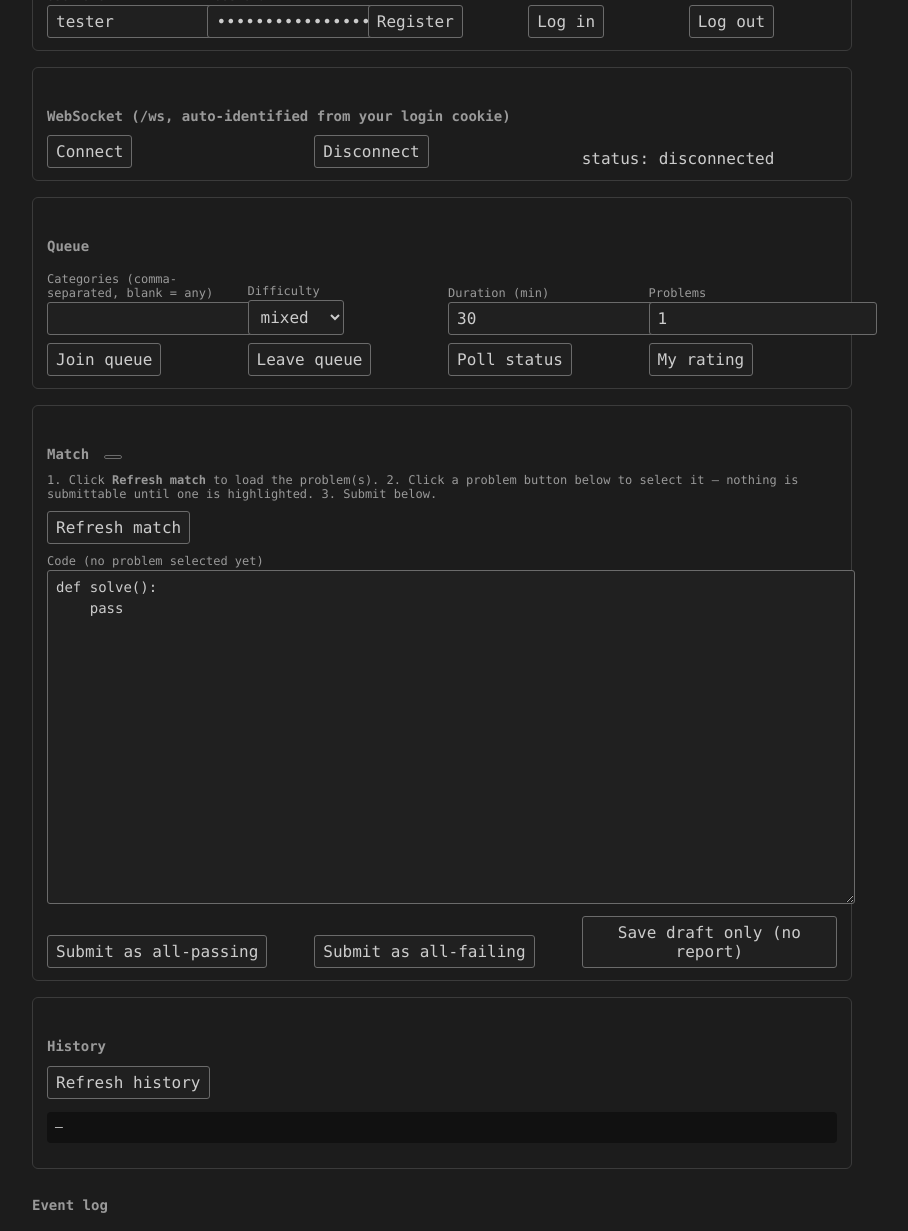
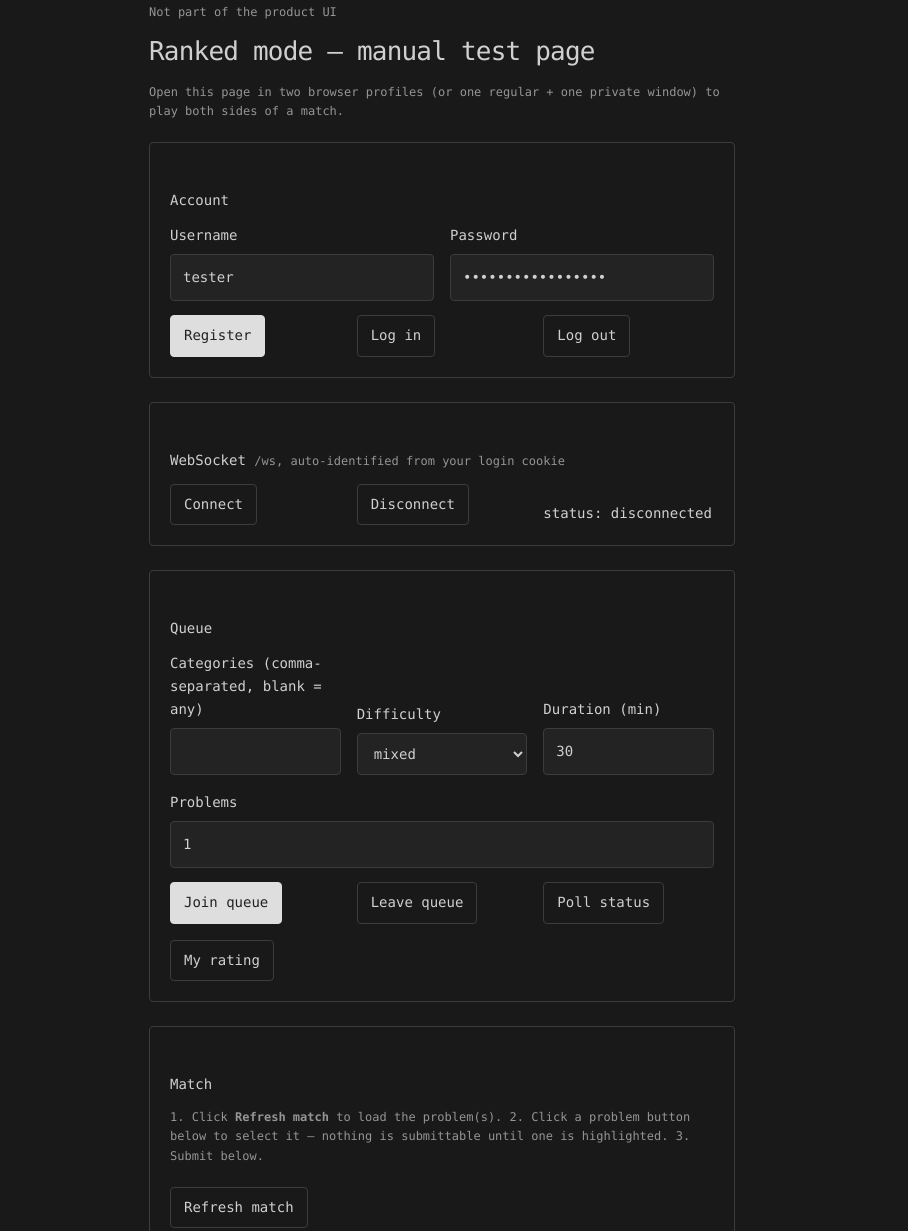
Before and after one commit to tylerkngyn/pair, a plain HTML site: page static/ranked.html in a window 1280 px wide. Shown: the part 201-1432 px from the top of the page, without its empty margins (198-1106 px from the left). Drawn offline with Linux system fonts and the light colour scheme; files that its build step writes are made by us from their sources.

Commit message:
Restyle ranked test page to match the main app's look
Linked the real /assets/styles.css instead of a separate ad-hoc stylesheet,
reusing its shared classes (button/input/.primary/.hint/.narrow/h1/h2) and
the same header pattern (brand link + account status), so this test page
looks like the real product instead of a bare scratch page. No behavior
changed - same ids, same JS, same functional flow.

Co-Authored-By: Claude Sonnet 5 <noreply@anthropic.com>

```diff
--- a/static/ranked.html
+++ b/static/ranked.html
@@ -3,45 +3,47 @@
 <head>
 <meta charset="utf-8">
 <meta name="viewport" content="width=device-width, initial-scale=1">
-<title>Ranked test</title>
+<meta name="theme-color" content="#191919">
+<title>Pair — ranked test</title>
+<link rel="stylesheet" href="/assets/styles.css">
 <style>
-  body { font-family: ui-monospace, SFMono-Regular, Consolas, monospace; max-width: 820px; margin: 24px auto; padding: 0 16px; background:#1c1c1c; color:#ccc; }
-  h1 { font-size: 18px; }
-  h2 { font-size: 14px; color:#9a9a9a; margin-top: 28px; }
-  section { border: 1px solid #3b3b3b; border-radius: 6px; padding: 12px 14px; margin-bottom: 16px; }
-  label { display:block; margin: 6px 0 2px; font-size: 12px; color:#9a9a9a; }
-  input, select, button, textarea { font: inherit; background:#202020; color:#ccc; border:1px solid #6b6b6b; border-radius:3px; padding: 6px 8px; }
-  button { cursor: pointer; }
-  button:hover { background:#292929; }
-  button:disabled { opacity:.4; cursor:not-allowed; }
-  textarea { width: 100%; height: 320px; font-size: 14px; line-height: 1.5; resize: vertical; }
-  .hint { color:#9a9a9a; font-size: 12px; margin: 4px 0 10px; }
-  #problem-picker button.selected { outline: 2px solid #8aa9d0; }
-  .row { display:flex; gap:12px; flex-wrap: wrap; align-items:flex-end; }
-  .row > div { flex: 1; min-width: 120px; }
-  pre { background:#111; padding:8px; border-radius:4px; overflow:auto; max-height:260px; white-space:pre-wrap; word-break:break-all; }
-  #log div { padding: 2px 0; border-bottom: 1px solid #292929; }
+  /* Only what the shared stylesheet has no equivalent for; everything else
+     (buttons, inputs, h1/h2, .hint, .narrow, .tabs, etc.) comes from
+     /assets/styles.css so this page matches the real app's look. */
+  .panel { border:1px solid var(--line); border-radius:4px; padding:20px; margin-bottom:24px; }
+  .row { display:flex; gap:16px; flex-wrap:wrap; align-items:flex-end; }
+  .row > label, .row > div { flex:1; min-width:140px; }
+  #code { width:100%; height:320px; padding:14px; background:var(--bg); color:var(--text); border:1px solid var(--line); border-radius:4px; font:13px/1.6 ui-monospace,SFMono-Regular,Consolas,monospace; resize:vertical; }
+  #problem-picker button.selected { color:var(--text); border-color:var(--line); background:var(--field); }
+  #log { max-height:320px; overflow-y:auto; border:1px solid var(--line); border-radius:4px; padding:10px 14px; font-size:12px; }
+  #log div { padding:3px 0; border-top:1px solid var(--line); }
+  #log div:first-child { border-top:0; }
   .ok { color:#8fbf8f; } .err { color:#d08a8a; } .evt { color:#8aa9d0; }
-  .pill { display:inline-block; padding:1px 8px; border-radius:10px; font-size:11px; border:1px solid #6b6b6b; margin-left:6px; }
+  #history-out { background:var(--panel); border:1px solid var(--line); border-radius:4px; padding:12px; max-height:260px; overflow:auto; white-space:pre-wrap; word-break:break-all; font-size:12px; }
 </style>
 </head>
 <body>
-<h1>Ranked mode — manual test page <span id="who" class="pill"></span></h1>
-<p style="color:#9a9a9a">Not part of the product UI. Open this page in two browser profiles (or two private windows) to play both sides of a match.</p>
+  <header><a class="brand" href="/">pair://</a><nav aria-label="Account"><span id="who"></span></nav></header>
+  <main class="narrow wide">
+    <p class="eyebrow">Not part of the product UI</p>
+    <h1>Ranked mode — manual test page</h1>
+    <p class="hint">Open this page in two browser profiles (or one regular + one private window) to play both sides of a match.</p>
 
-<section>
+    <section class="panel">
       <h2>Account</h2>
       <div class="row">
-    <div><label>Username</label><input id="username" value="tester"></div>
-    <div><label>Password</label><input id="password" type="password" value="good-password-123"></div>
-    <div><button id="register">Register</button></div>
+        <label>Username<input id="username" value="tester"></label>
+        <label>Password<input id="password" type="password" value="good-password-123"></label>
+      </div>
+      <div class="row" style="margin-top:14px">
+        <div><button id="register" class="primary">Register</button></div>
         <div><button id="login">Log in</button></div>
         <div><button id="logout">Log out</button></div>
       </div>
     </section>
 
-<section>
-  <h2>WebSocket (/ws, auto-identified from your login cookie)</h2>
+    <section class="panel">
+      <h2>WebSocket <small>/ws, auto-identified from your login cookie</small></h2>
       <div class="row">
         <div><button id="ws-connect">Connect</button></div>
         <div><button id="ws-disconnect">Disconnect</button></div>
@@ -49,49 +51,48 @@
       </div>
     </section>
 
-<section>
+    <section class="panel">
       <h2>Queue</h2>
       <div class="row">
-    <div><label>Categories (comma-separated, blank = any)</label><input id="categories"></div>
-    <div><label>Difficulty</label>
+        <label>Categories (comma-separated, blank = any)<input id="categories"></label>
+        <label>Difficulty
           <select id="difficulty"><option>mixed</option><option>easy</option><option>medium</option><option>hard</option></select>
+        </label>
+        <label>Duration (min)<input id="duration" type="number" value="30"></label>
+        <label>Problems<input id="count" type="number" value="1"></label>
       </div>
-    <div><label>Duration (min)</label><input id="duration" type="number" value="30"></div>
-    <div><label>Problems</label><input id="count" type="number" value="1"></div>
-  </div>
-  <div class="row" style="margin-top:8px">
-    <div><button id="queue-join">Join queue</button></div>
+      <div class="row" style="margin-top:14px">
+        <div><button id="queue-join" class="primary">Join queue</button></div>
         <div><button id="queue-leave">Leave queue</button></div>
         <div><button id="queue-poll">Poll status</button></div>
         <div><button id="rating-get">My rating</button></div>
       </div>
     </section>
 
-<section>
-  <h2>Match <span id="match-id" class="pill"></span></h2>
+    <section class="panel">
+      <h2>Match <small id="match-id"></small></h2>
       <p class="hint">1. Click <b>Refresh match</b> to load the problem(s). 2. Click a problem button below to select it — nothing is submittable until one is highlighted. 3. Submit below.</p>
-  <div class="row">
-    <div><button id="match-get">Refresh match</button></div>
-  </div>
-  <div id="problem-picker" style="margin: 10px 0;"></div>
+      <div class="row"><div><button id="match-get">Refresh match</button></div></div>
+      <div id="problem-picker" style="margin:14px 0; display:flex; gap:8px; flex-wrap:wrap;"></div>
       <label id="selected-label">Code (no problem selected yet)</label>
       <textarea id="code">def solve():
     pass</textarea>
-  <div class="row" style="margin-top:8px">
-    <div><button id="submit-pass">Submit as all-passing</button></div>
+      <div class="row" style="margin-top:14px">
+        <div><button id="submit-pass" class="primary">Submit as all-passing</button></div>
         <div><button id="submit-fail">Submit as all-failing</button></div>
         <div><button id="save-draft">Save draft only (no report)</button></div>
       </div>
     </section>
 
-<section>
+    <section class="panel">
       <h2>History</h2>
       <button id="history-get">Refresh history</button>
-  <pre id="history-out">—</pre>
+      <pre id="history-out" style="margin-top:14px">—</pre>
     </section>
 
     <h2>Event log</h2>
     <div id="log"></div>
+  </main>
 
 <script>
 'use strict';
```
Lines whose indentation alone changed are shown as unchanged.
